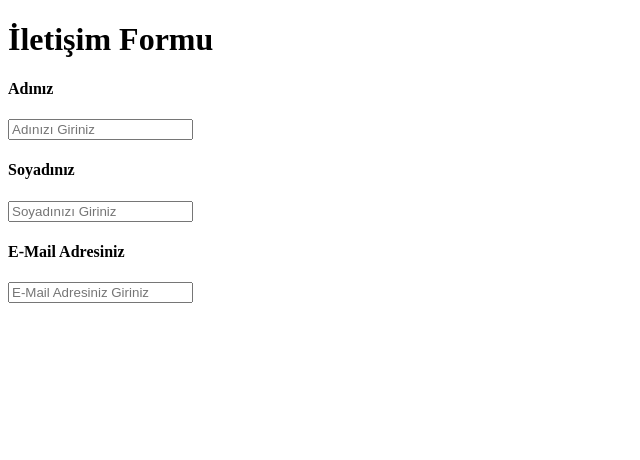
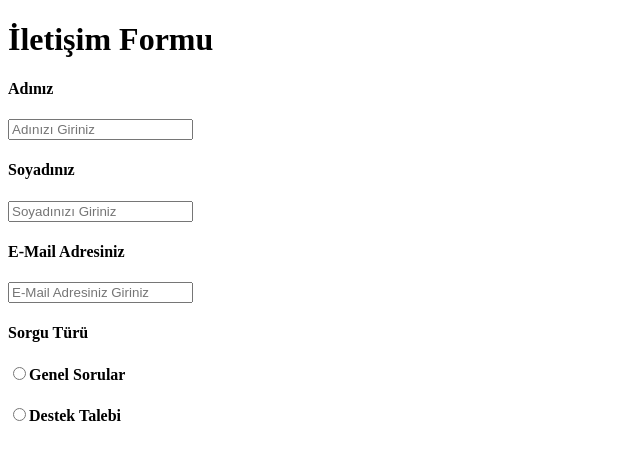
Before and after one commit to dursunkokturk/Front-End-School-React-JS-Project-Contact-Form-V1, a React (Vite) app: page / in a window 1280 px wide. Shown: the top 460 px of the page, without its empty margins (0-640 px from the left). Built offline with nearby package versions, Linux system fonts and the light colour scheme.

Commit message:
src klasoru icindeki app.jsx dosyasinda form elementi icinde sorgu alani olusturuldu

```diff
--- a/src/App.jsx
+++ b/src/App.jsx
@@ -18,6 +18,17 @@ export default function App() {
           <h4>E-Mail Adresiniz</h4>
           <input type="text" placeholder='E-Mail Adresiniz Giriniz' />
         </div>
+        <div className='query-type'>
+          <h4>Sorgu Türü</h4>
+          <h4>
+            <input type="radio" />
+            Genel Sorular
+          </h4>
+          <h4>
+            <input type="radio" />
+            Destek Talebi
+          </h4>
+        </div>
       </form>
     </>
   )
```
